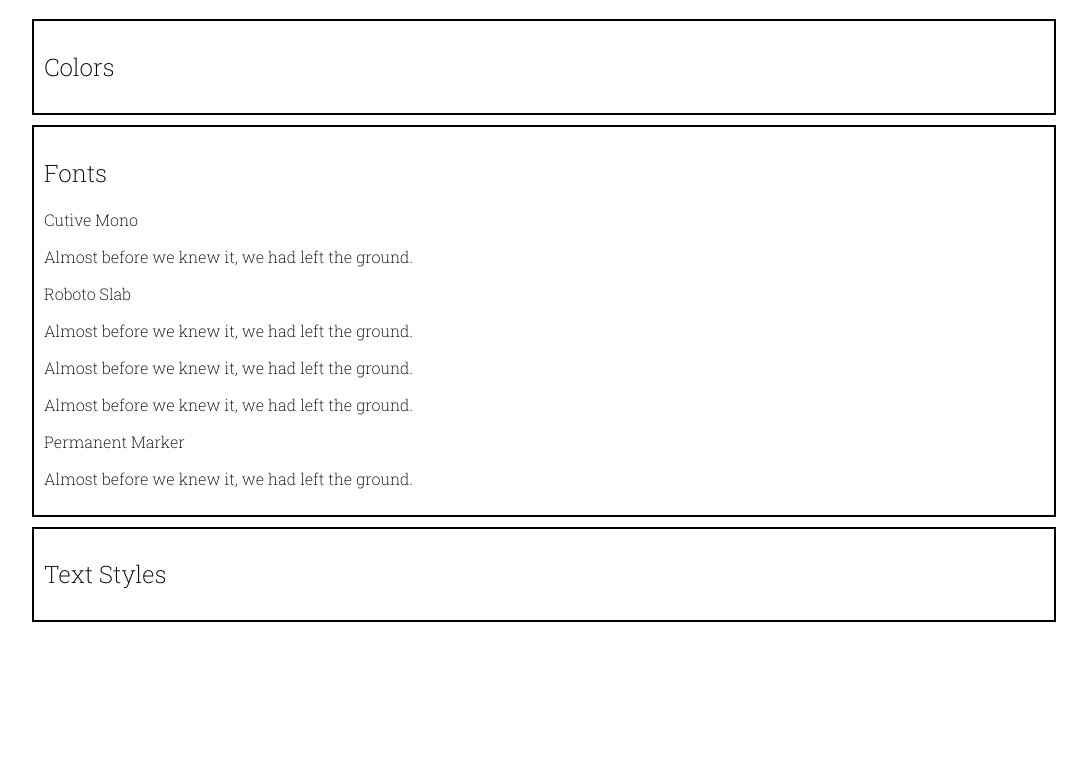
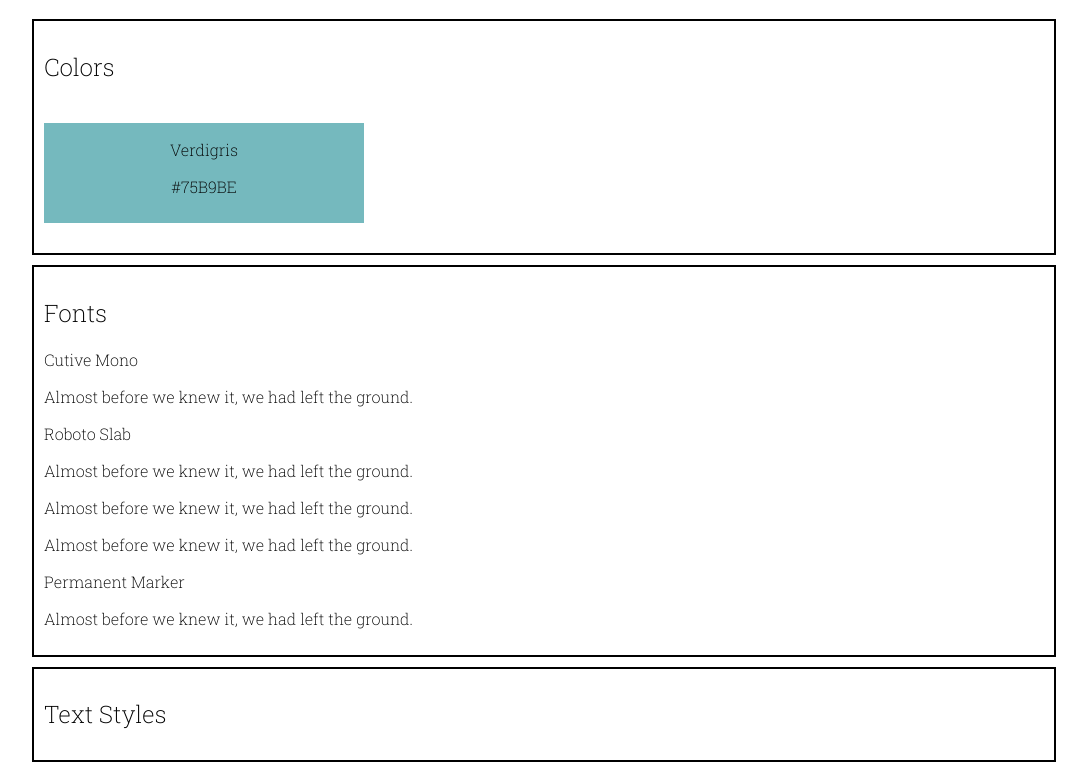
Before and after one commit to benjipt/style_guide, a plain HTML site: page index.html in a window 1280 px wide. Shown: the part 67-839 px from the top of the page, without its empty margins (96-1183 px from the left). Before the commit the page ends 800 px from the top, so only its background shows below. Drawn offline with Linux system fonts and the light colour scheme.

Commit message:
style added for .color-container and .color-panel

```diff
--- a/index.html
+++ b/index.html
@@ -14,6 +14,10 @@
         <h2>Colors</h2>
         <div class="color-container">
             <!-- Insert divs of color-panels here -->
+            <div class="color-panel verdigris">
+                <p class="color-label">Verdigris</p>
+                <p class="color-hex">#75B9BE</p>
+            </div>
         </div>
     </div>
     <div class="container">
--- a/style.css
+++ b/style.css
@@ -20,3 +20,20 @@ body, h1, h2 {
     padding: 10px;
     margin: 10px auto;
 }
+
+.color-container {
+    width: 100%;
+}
+
+.color-panel {
+    display: inline-block;
+    width: 32%;
+    text-align: center;
+    margin: 20px auto;
+    min-height: 100px;
+}
+
+.verdigris {
+    background-color: #75B9BE;
+    color: black;
+}
```
